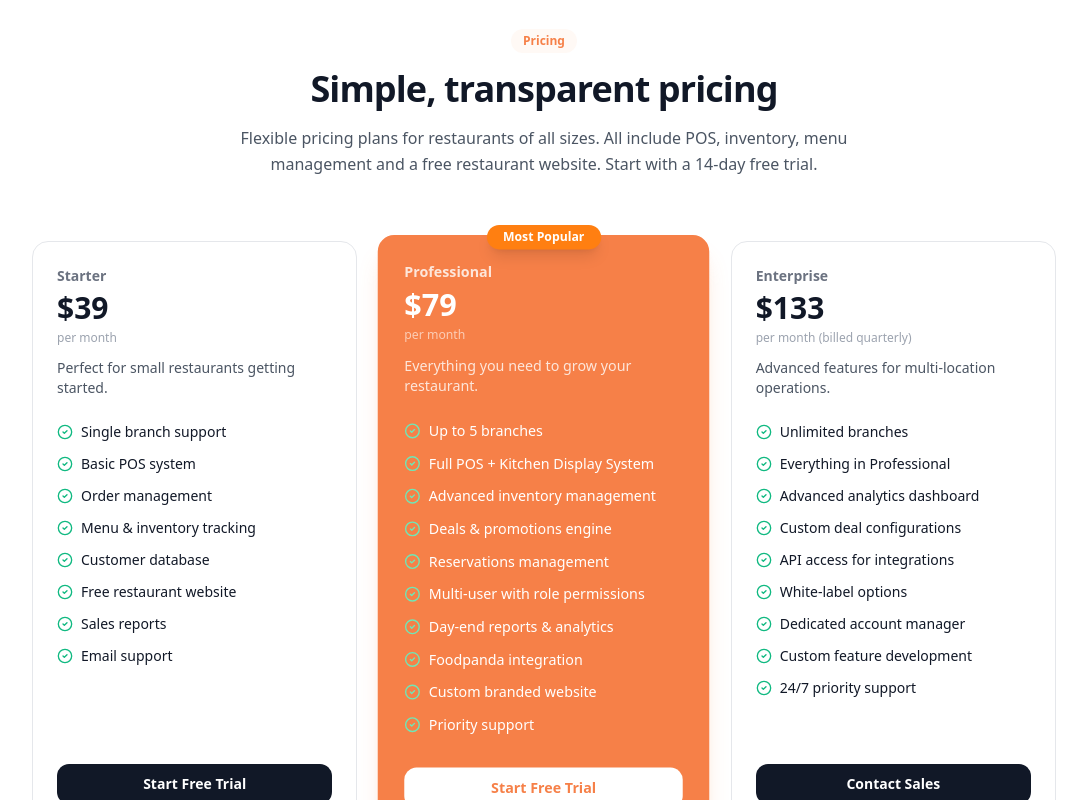
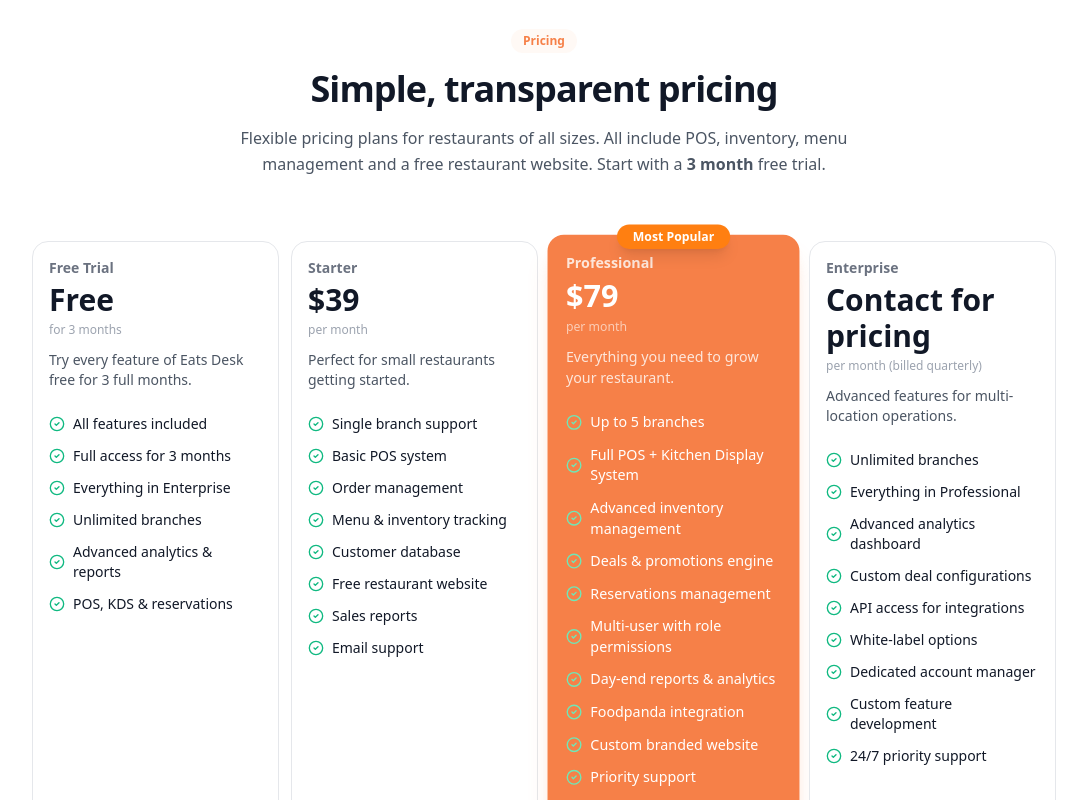
Before and after one commit to usamamustafa778/restaurant-os, a Next.js app: page / in a window 1280 px wide. Shown: the part 3800-4600 px from the top of the page, without its empty margins (96-1183 px from the left). Built offline with nearby package versions, Linux system fonts and the light colour scheme; no server answers.

Commit message:
free plan

```diff
--- a/pages/index.js
+++ b/pages/index.js
@@ -826,13 +826,30 @@ export default function Home() {
                 <p className="text-gray-600 leading-relaxed">
                   Flexible pricing plans for restaurants of all sizes. All
                   include POS, inventory, menu management and a free restaurant
-                  website. Start with a 14-day free trial.
+                  website. Start with a <span className="font-semibold">3&nbsp;month</span> free trial.
                 </p>
               </div>
             </Reveal>
 
-            <div className="grid gap-6 md:grid-cols-3 max-w-5xl mx-auto">
+            <div className="grid gap-3 md:grid-cols-4 max-w-5xl mx-auto">
               {[
+                {
+                  plan: "Free Trial",
+                  price: "Free",
+                  currency: "",
+                  period: "for 3 months",
+                  desc: "Try every feature of Eats Desk free for 3 full months.",
+                  features: [
+                    "All features included",
+                    "Full access for 3 months",
+                    "Everything in Enterprise",
+                    "Unlimited branches",
+                    "Advanced analytics & reports",
+                    "POS, KDS & reservations",
+                  ],
+                  cta: "Start Free Trial",
+                  popular: false,
+                },
                 {
                   plan: "Starter",
                   price: "39",
@@ -875,7 +892,7 @@ export default function Home() {
                 },
                 {
                   plan: "Enterprise",
-                  price: "133",
+                  price: "Contact for pricing",
                   currency: "$",
                   period: "per month (billed quarterly)",
                   desc: "Advanced features for multi-location operations.",
@@ -893,10 +910,10 @@ export default function Home() {
                   cta: "Contact Sales",
                   popular: false,
                 },
-              ].map((plan, i) => (
+              ].map((plan, index, i) => (
                 <Reveal key={plan.plan} delay={i * 150}>
                   <div
-                    className={`relative h-full rounded-2xl p-6 flex flex-col ${
+                    className={`relative h-full rounded-2xl p-4 flex flex-col ${
                       plan.popular
                         ? "bg-primary text-white border-2 border-primary shadow-xl shadow-primary/20 scale-[1.02]"
                         : "bg-white border border-gray-200 hover:border-gray-300 hover:shadow-lg transition-all duration-300"
@@ -913,7 +930,7 @@ export default function Home() {
                       {plan.plan}
                     </p>
                     <p className="text-3xl font-bold mb-1">
-                      {plan.currency}
+                     {index === 3 ? "" : plan.currency}
                       {plan.price}
                     </p>
                     <p
```
